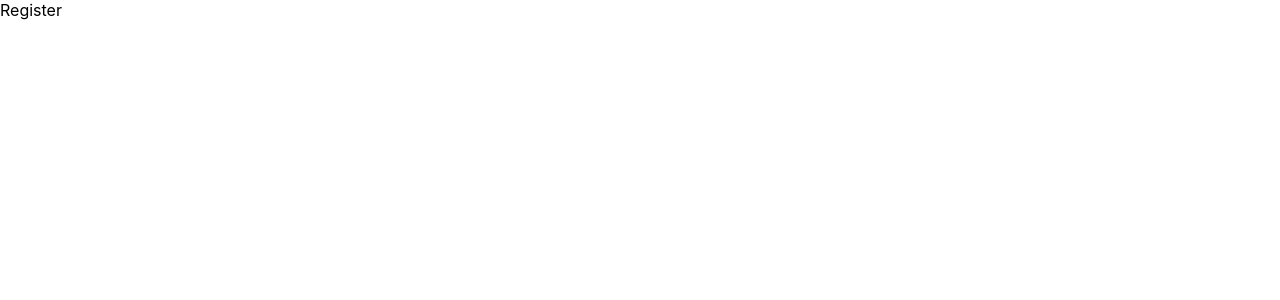
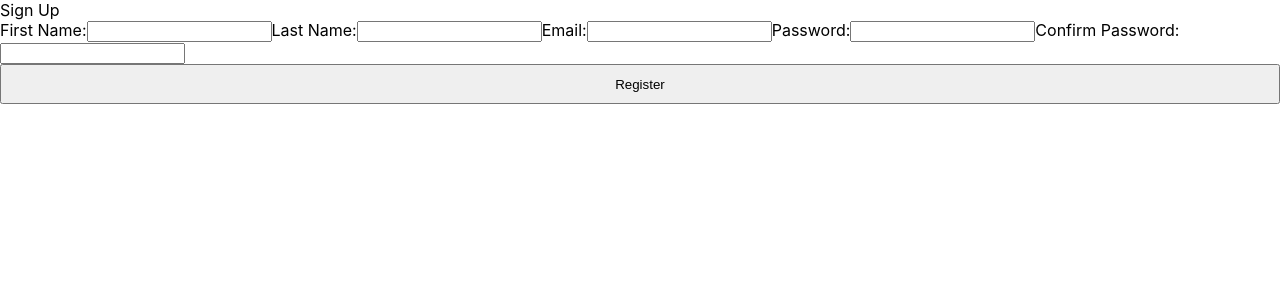
Before and after one commit to er-aashish-kaushik/demo-frontend, a React (Create React App) app: page /register in a window 1280 px wide. Shown: the top 300 px of the page. Built offline with nearby package versions, Linux system fonts and the light colour scheme.

Commit message:
create signup and login form with constant

```diff
--- /dev/null
+++ b/src/components/forms/loginForm/index.js
@@ -0,0 +1,47 @@
+import React from 'react';
+import { useForm } from 'react-hook-form';
+import Input from '../../shared/input';
+import Label from '../../shared/label';
+import Button from '../../shared/button';
+import { LOGIN } from '../../../configs/constants';
+
+
+const LoginForm = () => {
+    const { register, handleSubmit, formState: { errors } } = useForm();
+
+    const onSubmit = (data) => {
+        console.log('Form data:', data);
+    };
+
+    return (
+        <form onSubmit={handleSubmit(onSubmit)}>
+            <Label htmlFor={LOGIN.EMAIL.ID}>{LOGIN.EMAIL.LABEL}:</Label>
+            <Input
+                type="email"
+                id={LOGIN.EMAIL.ID}
+                {...register(
+                    LOGIN.EMAIL.ID, {
+                    required: LOGIN.EMAIL.REQUIRED_MSG,
+                    pattern: LOGIN.EMAIL.PATTERN
+                })}
+            />
+            {errors[LOGIN.EMAIL.ID] && <p>{errors[LOGIN.EMAIL.ID].message}</p>}
+
+            <Label htmlFor={LOGIN.PASSWORD.ID}>{LOGIN.PASSWORD.LABEL}:</Label>
+            <Input
+                type="password"
+                id={LOGIN.PASSWORD.ID}
+                {...register(
+                    LOGIN.PASSWORD.ID, {
+                    required: LOGIN.PASSWORD.REQUIRED_MSG,
+                    minLength: LOGIN.PASSWORD.MIN_LENGTH
+                })}
+            />
+            {errors[LOGIN.PASSWORD.ID] && <p>{errors[LOGIN.PASSWORD.ID].message}</p>}
+
+            <Button type="submit" label={LOGIN.SUBMIT_BTN} />
+        </form>
+    );
+}
+
+export default LoginForm;
--- /dev/null
+++ b/src/components/forms/registrationForm/index.js
@@ -0,0 +1,80 @@
+import React from 'react';
+import { useForm } from 'react-hook-form';
+import Input from '../../shared/input';
+import Label from '../../shared/label';
+import Button from '../../shared/button';
+import { REGISTER } from '../../../configs/constants'
+
+const RegisterForm = () => {
+    const { register, handleSubmit, formState: { errors } } = useForm();
+
+    const onSubmit = (data) => {
+        console.log('Form data:', data);
+    };
+
+    return (
+        <form onSubmit={handleSubmit(onSubmit)}>
+            <Label htmlFor={REGISTER.FIRST_NAME_ID}>{REGISTER.FIRST_NAME_LABEL}:</Label>
+            <Input
+                type="text"
+                id={REGISTER.FIRST_NAME_ID}
+                {...register(
+                    REGISTER.FIRST_NAME_ID, {
+                    required: REGISTER.FIRST_NAME_REQUIRED_MSG
+                })}
+            />
+            {errors[REGISTER.FIRST_NAME_ID] && <p>{errors[REGISTER.FIRST_NAME_ID].message}</p>}
+
+            <Label htmlFor={REGISTER.LAST_NAME_ID}>{REGISTER.LAST_NAME_LABEL}:</Label>
+            <Input
+                type="text"
+                id={REGISTER.LAST_NAME_ID}
+                {...register(
+                    REGISTER.LAST_NAME_ID, {
+                    required: REGISTER.LAST_NAME_REQUIRED_MSG
+                })}
+            />
+            {errors[REGISTER.LAST_NAME_ID] && <p>{errors[REGISTER.LAST_NAME_ID].message}</p>}
+
+            <Label htmlFor={REGISTER.EMAIL.ID}>{REGISTER.EMAIL.LABEL}:</Label>
+            <Input
+                type="email"
+                id={REGISTER.EMAIL.ID}
+                {...register(
+                    REGISTER.EMAIL.ID, {
+                    required: REGISTER.EMAIL.REQUIRED_MSG,
+                    pattern: REGISTER.EMAIL.PATTERN
+                })}
+            />
+            {errors[REGISTER.EMAIL.ID] && <p>{errors[REGISTER.EMAIL.ID].message}</p>}
+
+            <Label htmlFor={REGISTER.PASSWORD.ID}>{REGISTER.PASSWORD.LABEL}:</Label>
+            <Input
+                type="password"
+                id={REGISTER.PASSWORD.ID}
+                {...register(
+                    REGISTER.PASSWORD.ID, {
+                    required: REGISTER.PASSWORD.REQUIRED_MSG,
+                    minLength: REGISTER.PASSWORD.MIN_LENGTH
+                })}
+            />
+            {errors[REGISTER.PASSWORD.ID] && <p>{errors[REGISTER.PASSWORD.ID].message}</p>}
+
+            <Label htmlFor={REGISTER.CONFIRM_PASSWORD.ID}>{REGISTER.CONFIRM_PASSWORD.LABEL}:</Label>
+            <Input
+                type="password"
+                id={REGISTER.CONFIRM_PASSWORD.ID}
+                {...register(
+                    REGISTER.CONFIRM_PASSWORD.ID, {
+                    required: REGISTER.CONFIRM_PASSWORD.REQUIRED_MSG,
+                    minLength: REGISTER.CONFIRM_PASSWORD.MIN_LENGTH
+                })}
+            />
+            {errors[REGISTER.CONFIRM_PASSWORD.ID] && <p>{errors[REGISTER.CONFIRM_PASSWORD.ID].message}</p>}
+
+            <Button type="submit" label={REGISTER.SUBMIT_BTN} />
+        </form>
+    );
+}
+
+export default RegisterForm;
--- a/src/components/shared/button/index.js
+++ b/src/components/shared/button/index.js
@@ -1,10 +1,13 @@
 import './index.scss'
 
-const Button = (props) => {
-    const { className = "" } = props
+const Button = ({
+    className = "",
+    label = "Button",
+    ...rest
+}) => {
 
     return (
-        <div className={`button ${className}`}>Button</div>
+        <button className={`button ${className}`} {...rest}>{label}</button>
     )
 }
 
--- /dev/null
+++ b/src/components/shared/input/index.js
@@ -0,0 +1,10 @@
+import { forwardRef } from 'react'
+import './index.scss'
+
+const Input = forwardRef((props, ref) => {
+    return (
+        <input {...props} ref={ref} />
+    )
+})
+
+export default Input
--- /dev/null
+++ b/src/components/shared/input/index.scss
@@ -0,0 +1,4 @@
+.button {
+    width: 100%;
+    height: 40px;
+}
--- /dev/null
+++ b/src/components/shared/label/index.js
@@ -0,0 +1,9 @@
+import './index.scss'
+
+const Label = (props) => {
+    return (
+        <label {...props} />
+    )
+}
+
+export default Label
--- /dev/null
+++ b/src/components/shared/label/index.scss
@@ -0,0 +1,4 @@
+.button {
+    width: 100%;
+    height: 40px;
+}
--- a/src/configs/constants.js
+++ b/src/configs/constants.js
@@ -0,0 +1,46 @@
+export const REGISTER = {
+    TITLE: "Sign Up",
+    SUBMIT_BTN: "Register",
+    FIRST_NAME_ID: "firstName",
+    FIRST_NAME_LABEL: "First Name",
+    FIRST_NAME_REQUIRED_MSG: "First name is required",
+    LAST_NAME_ID: "lastName",
+    LAST_NAME_LABEL: "Last Name",
+    LAST_NAME_REQUIRED_MSG: "Last name is required",
+    EMAIL: {
+        ID: "email",
+        LABEL: "Email",
+        REQUIRED_MSG: "Email is required",
+        PATTERN: /^[a-zA-Z0-9.!#$%&'*+/=?^_`{|}~-]+@[a-zA-Z0-9-]+(?:\.[a-zA-Z0-9-]+)*$/
+    },
+    PASSWORD: {
+        ID: "password",
+        LABEL: "Password",
+        REQUIRED_MSG: "Password is required",
+        MIN_LENGTH: 8,
+    },
+    CONFIRM_PASSWORD: {
+        ID: "cpassword",
+        LABEL: "Confirm Password",
+        REQUIRED_MSG: "Confirm password is required",
+        MIN_LENGTH: 8,
+    },
+
+}
+
+export const LOGIN = {
+    TITLE: "Log In",
+    SUBMIT_BTN: "Log In",
+    EMAIL: {
+        ID: "email",
+        LABEL: "Email",
+        REQUIRED_MSG: "Email is required",
+        PATTERN: /^[a-zA-Z0-9.!#$%&'*+/=?^_`{|}~-]+@[a-zA-Z0-9-]+(?:\.[a-zA-Z0-9-]+)*$/
+    },
+    PASSWORD: {
+        ID: "password",
+        LABEL: "Password",
+        REQUIRED_MSG: "Password is required",
+        MIN_LENGTH: 8,
+    },
+}
--- a/src/pages/login/index.js
+++ b/src/pages/login/index.js
@@ -1,9 +1,12 @@
+import LoginForm from '../../components/forms/loginForm'
+import { LOGIN } from '../../configs/constants'
 import './index.scss'
 
 const Login = () => {
     return (
-        <div className={`dashboard`}>
-            Login
+        <div className='login'>
+            <div className='title'>{LOGIN.TITLE}</div>
+            <LoginForm />
         </div>
     )
 }
--- a/src/pages/register/index.js
+++ b/src/pages/register/index.js
@@ -1,9 +1,12 @@
+import RegisterForm from '../../components/forms/registrationForm'
+import { REGISTER } from '../../configs/constants'
 import './index.scss'
 
 const Register = () => {
     return (
         <div className={`dashboard`}>
-            Register
+            <div>{REGISTER.TITLE}</div>
+            <RegisterForm />
         </div>
     )
 }
```
